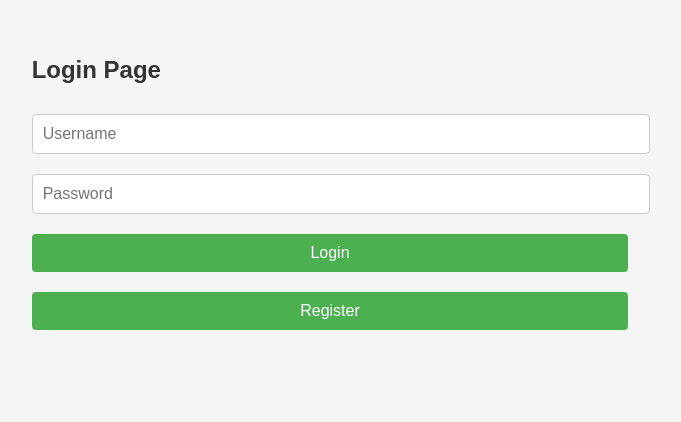
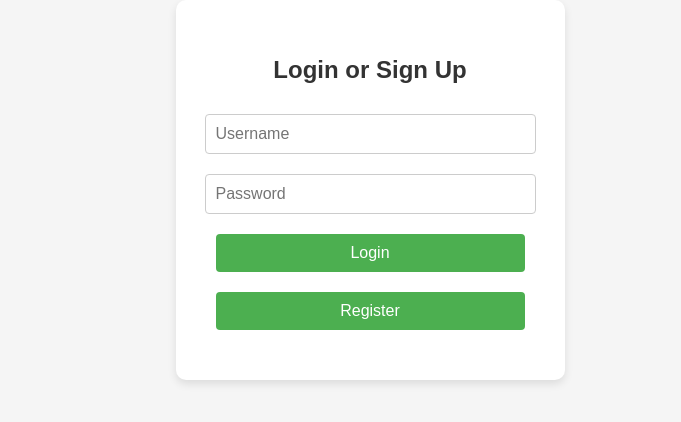
Before and after one commit to rohanjain65/17545-TBD, a React (Create React App) app in the folder frontend/: page / in a window 1280 px wide. Shown: the part 210-632 px from the top of the page, without its empty margins (310-991 px from the left). Built offline with nearby package versions, Linux system fonts and the light colour scheme.

Commit message:
Drive-by frontend clean up

```diff
--- a/frontend/src/App.css
+++ b/frontend/src/App.css
@@ -47,6 +47,10 @@ button:hover {
   box-shadow: 0 4px 8px rgba(0, 0, 0, 0.1);
   max-width: 400px;
   width: 100%;
+  display: flex;               /* Enable Flexbox */
+  flex-direction: column;      /* Stack children vertically */
+  justify-content: center;
+  align-items: center;
 }
 
 p {
--- a/frontend/src/App.js
+++ b/frontend/src/App.js
@@ -28,7 +28,8 @@ function App() {
 
   return (
     <div className="App">
-      <h1>Login Page</h1>
+      <div className="container">
+        <h1>Login or Sign Up</h1>
         <input
           type="text"
           placeholder="Username"
@@ -45,6 +46,7 @@ function App() {
         <button onClick={handleRegister}>Register</button>
         {message && <p>{message}</p>}
       </div>
+    </div>
   );
 }
 
```
Lines whose indentation alone changed are shown as unchanged.
